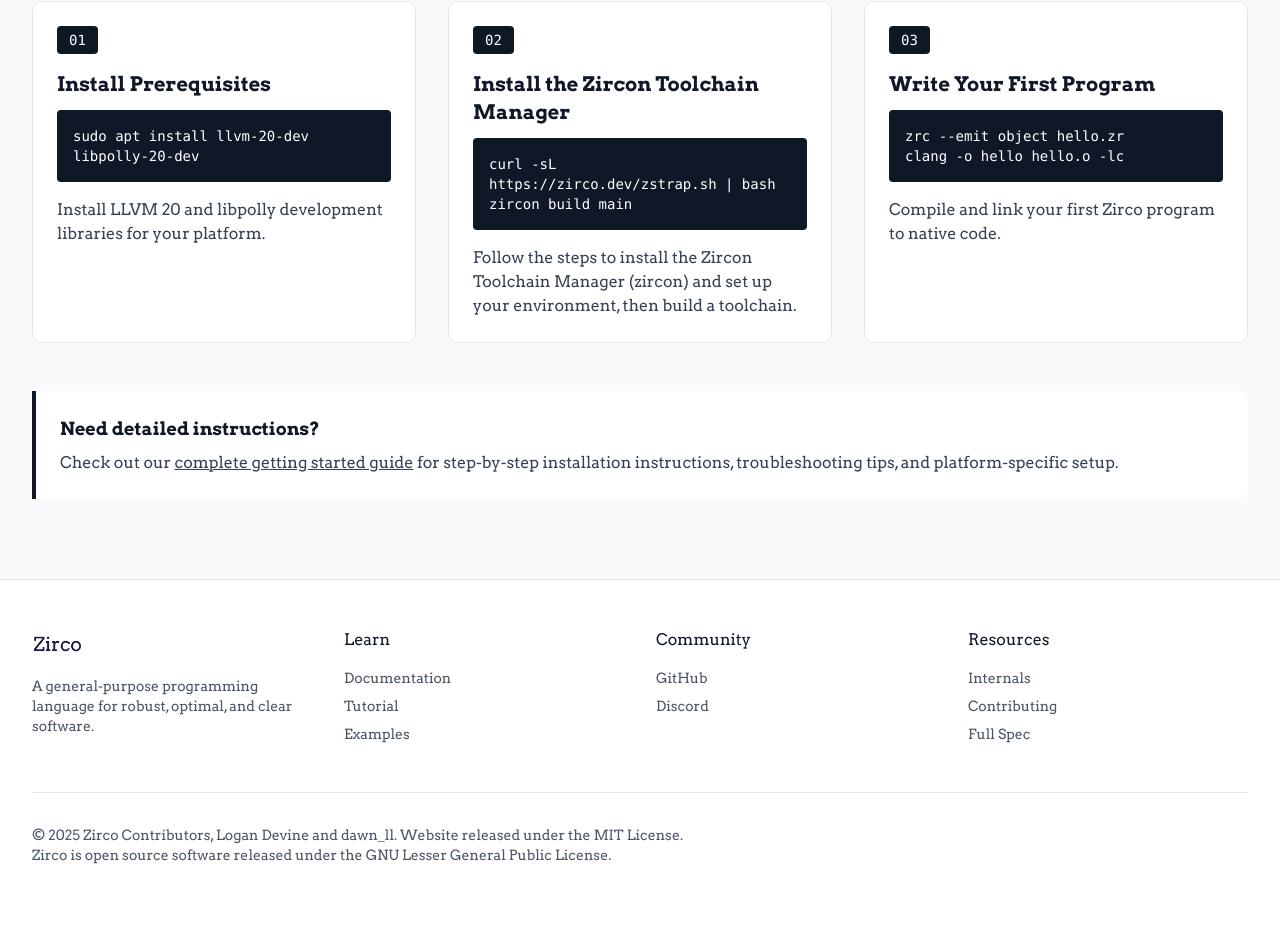
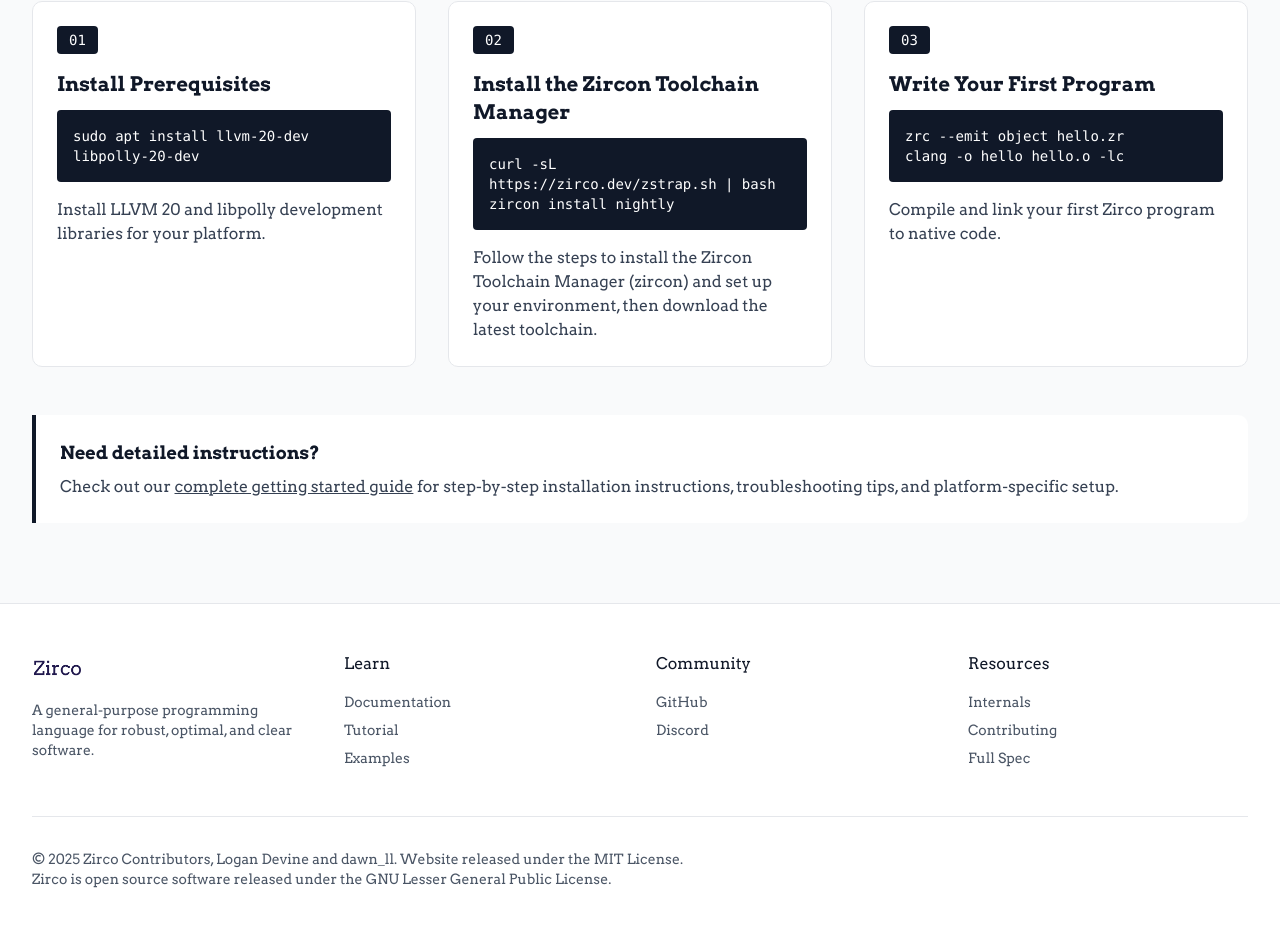
Before and after one commit to zirco-lang/zirco.dev, a React (Vite) app: page / in a window 1280 px wide. Shown: the part 3079-4006 px from the top of the page. Built offline with nearby package versions, Linux system fonts and the light colour scheme; the HTML template or start-up script is replaced by a standard one.

Commit message:
Update GetStarted.tsx

```diff
--- a/src/components/GetStarted.tsx
+++ b/src/components/GetStarted.tsx
@@ -46,12 +46,12 @@ export function GetStarted() {
                                 <div>
                                     curl -sL https://zirco.dev/zstrap.sh | bash
                                 </div>
-                                <div>zircon build main</div>
+                                <div>zircon install nightly</div>
                             </div>
                             <p className="text-sm sm:text-base text-gray-700 dark:text-gray-300 transition-colors duration-300">
                                 Follow the steps to install the Zircon Toolchain
                                 Manager (zircon) and set up your environment,
-                                then build a toolchain.
+                                then download the latest toolchain.
                             </p>
                         </div>
                     </FadeIn>
```
